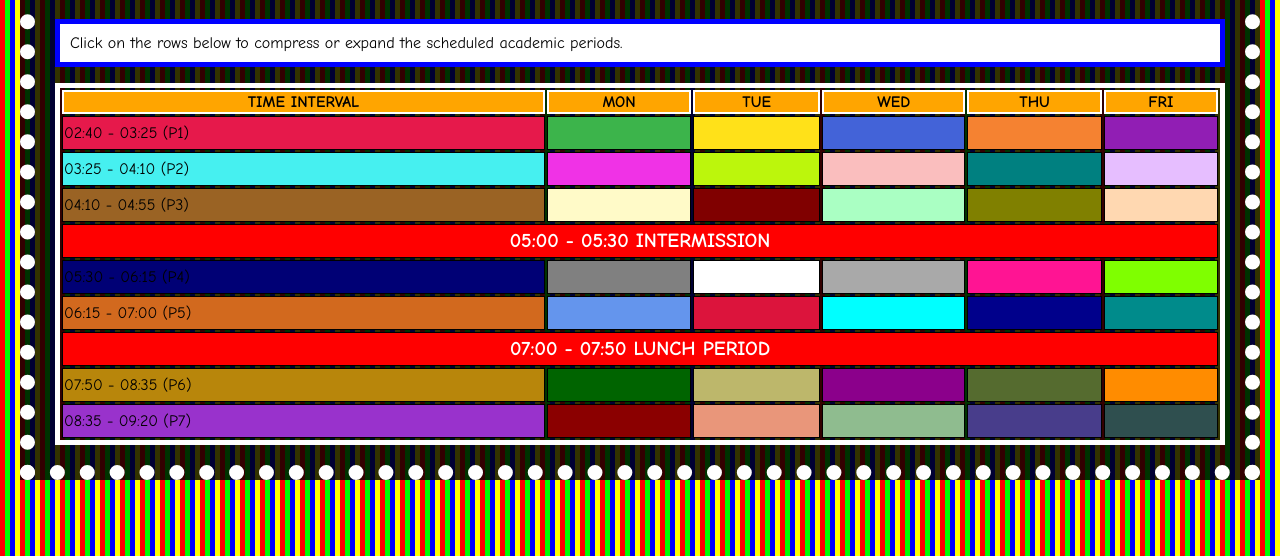
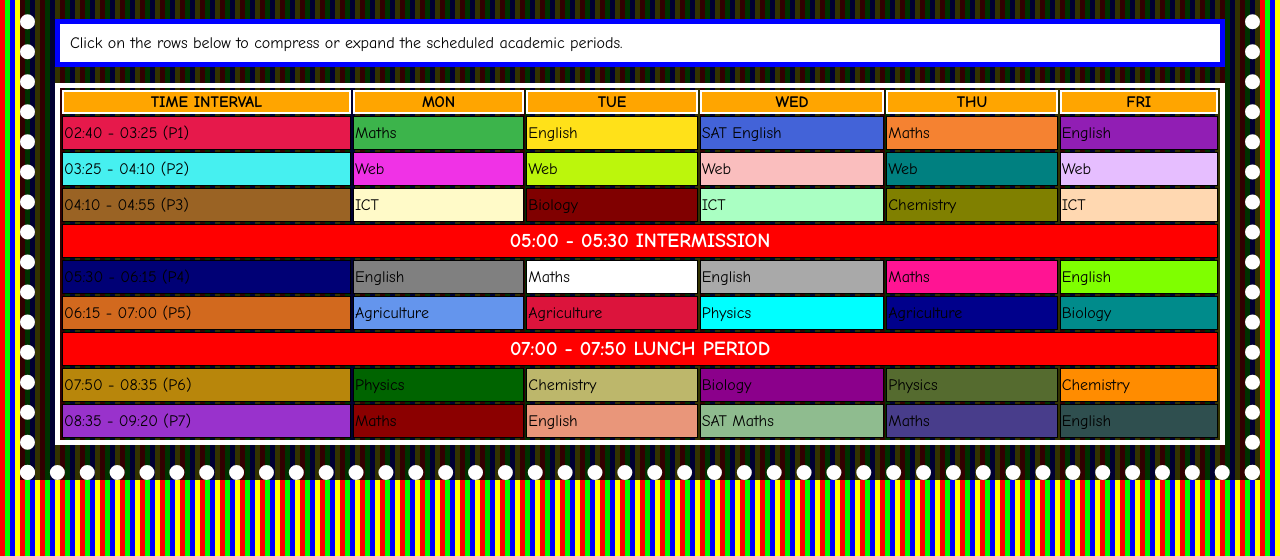
Before and after one commit to framankassa/Cte, a plain HTML site: page service.html in a window 1280 px wide. Shown: the part 244-800 px from the top of the page. Drawn offline with Linux system fonts and the light colour scheme.

Commit message:
Refactor service.html for improved readability

```diff
--- a/service.html
+++ b/service.html
@@ -25,27 +25,74 @@
             </thead>
             <tbody>
                 <tr class="collapsible-row" onclick="this.classList.toggle('collapsed')">
-                    <td class="c1">02:40 - 03:25 (P1)</td><td class="c2"></td><td class="c3"></td><td class="c4"></td><td class="c5"></td><td class="c6"></td>
+                    <td class="c1">02:40 - 03:25 (P1)</td>
+                    <td class="c2">Maths</td>
+                    <td class="c3">English</td>
+                    <td class="c4">SAT English</td>
+                    <td class="c5">Maths</td>
+                    <td class="c6">English</td>
                 </tr>
+
                 <tr class="collapsible-row" onclick="this.classList.toggle('collapsed')">
-                    <td class="c7">03:25 - 04:10 (P2)</td><td class="c8"></td><td class="c9"></td><td class="c10"></td><td class="c11"></td><td class="c12"></td>
+                    <td class="c7">03:25 - 04:10 (P2)</td>
+                    <td class="c8">Web</td>
+                    <td class="c9">Web</td>
+                    <td class="c10">Web</td>
+                    <td class="c11">Web</td>
+                    <td class="c12">Web</td>
                 </tr>
+
                 <tr class="collapsible-row" onclick="this.classList.toggle('collapsed')">
-                    <td class="c13">04:10 - 04:55 (P3)</td><td class="c14"></td><td class="c15"></td><td class="c16"></td><td class="c17"></td><td class="c18"></td>
+                    <td class="c13">04:10 - 04:55 (P3)</td>
+                    <td class="c14">ICT</td>
+                    <td class="c15">Biology</td>
+                    <td class="c16">ICT</td>
+                    <td class="c17">Chemistry</td>
+                    <td class="c18">ICT</td>
                 </tr>
-                <tr class="break-row"><td colspan="6">05:00 - 05:30 INTERMISSION</td></tr>
+
+                <tr class="break-row">
+                    <td colspan="6">05:00 - 05:30 INTERMISSION</td>
+                </tr>
+
                 <tr class="collapsible-row" onclick="this.classList.toggle('collapsed')">
-                    <td class="c19">05:30 - 06:15 (P4)</td><td class="c20"></td><td class="c21"></td><td class="c22"></td><td class="c23"></td><td class="c24"></td>
+                    <td class="c19">05:30 - 06:15 (P4)</td>
+                    <td class="c20">English</td>
+                    <td class="c21">Maths</td>
+                    <td class="c22">English</td>
+                    <td class="c23">Maths</td>
+                    <td class="c24">English</td>
                 </tr>
+
                 <tr class="collapsible-row" onclick="this.classList.toggle('collapsed')">
-                    <td class="c25">06:15 - 07:00 (P5)</td><td class="c26"></td><td class="c27"></td><td class="c28"></td><td class="c29"></td><td class="c30"></td>
+                    <td class="c25">06:15 - 07:00 (P5)</td>
+                    <td class="c26">Agriculture</td>
+                    <td class="c27">Agriculture</td>
+                    <td class="c28">Physics</td>
+                    <td class="c29">Agriculture</td>
+                    <td class="c30">Biology</td>
                 </tr>
-                <tr class="break-row"><td colspan="6">07:00 - 07:50 LUNCH PERIOD</td></tr>
+
+                <tr class="break-row">
+                    <td colspan="6">07:00 - 07:50 LUNCH PERIOD</td>
+                </tr>
+
                 <tr class="collapsible-row" onclick="this.classList.toggle('collapsed')">
-                    <td class="c31">07:50 - 08:35 (P6)</td><td class="c32"></td><td class="c33"></td><td class="c34"></td><td class="c35"></td><td class="c36"></td>
+                    <td class="c31">07:50 - 08:35 (P6)</td>
+                    <td class="c32">Physics</td>
+                    <td class="c33">Chemistry</td>
+                    <td class="c34">Biology</td>
+                    <td class="c35">Physics</td>
+                    <td class="c36">Chemistry</td>
                 </tr>
+
                 <tr class="collapsible-row" onclick="this.classList.toggle('collapsed')">
-                    <td class="c37">08:35 - 09:20 (P7)</td><td class="c38"></td><td class="c39"></td><td class="c40"></td><td class="c41"></td><td class="c42"></td>
+                    <td class="c37">08:35 - 09:20 (P7)</td>
+                    <td class="c38">Maths</td>
+                    <td class="c39">English</td>
+                    <td class="c40">SAT Maths</td>
+                    <td class="c41">Maths</td>
+                    <td class="c42">English</td>
                 </tr>
             </tbody>
         </table>
```
